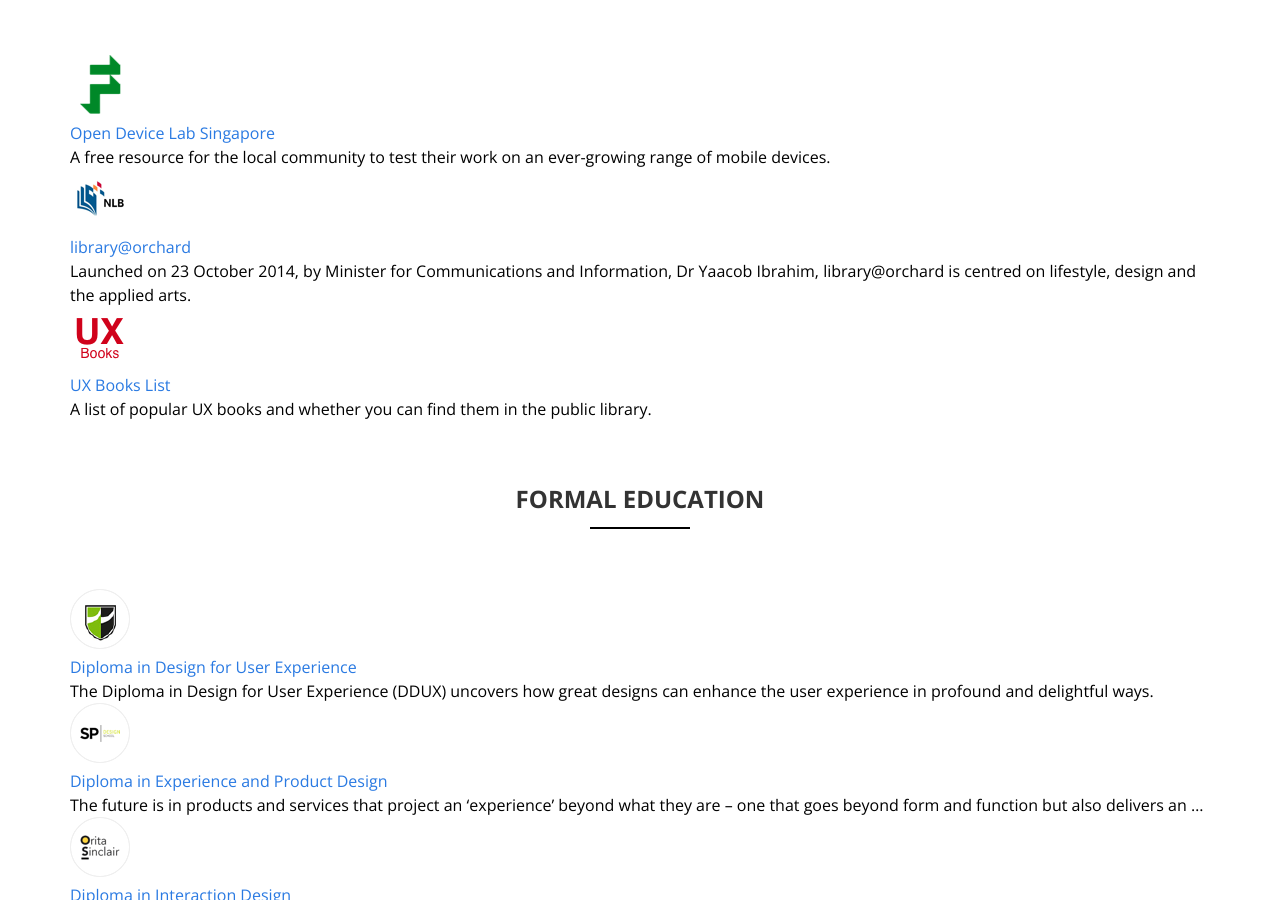
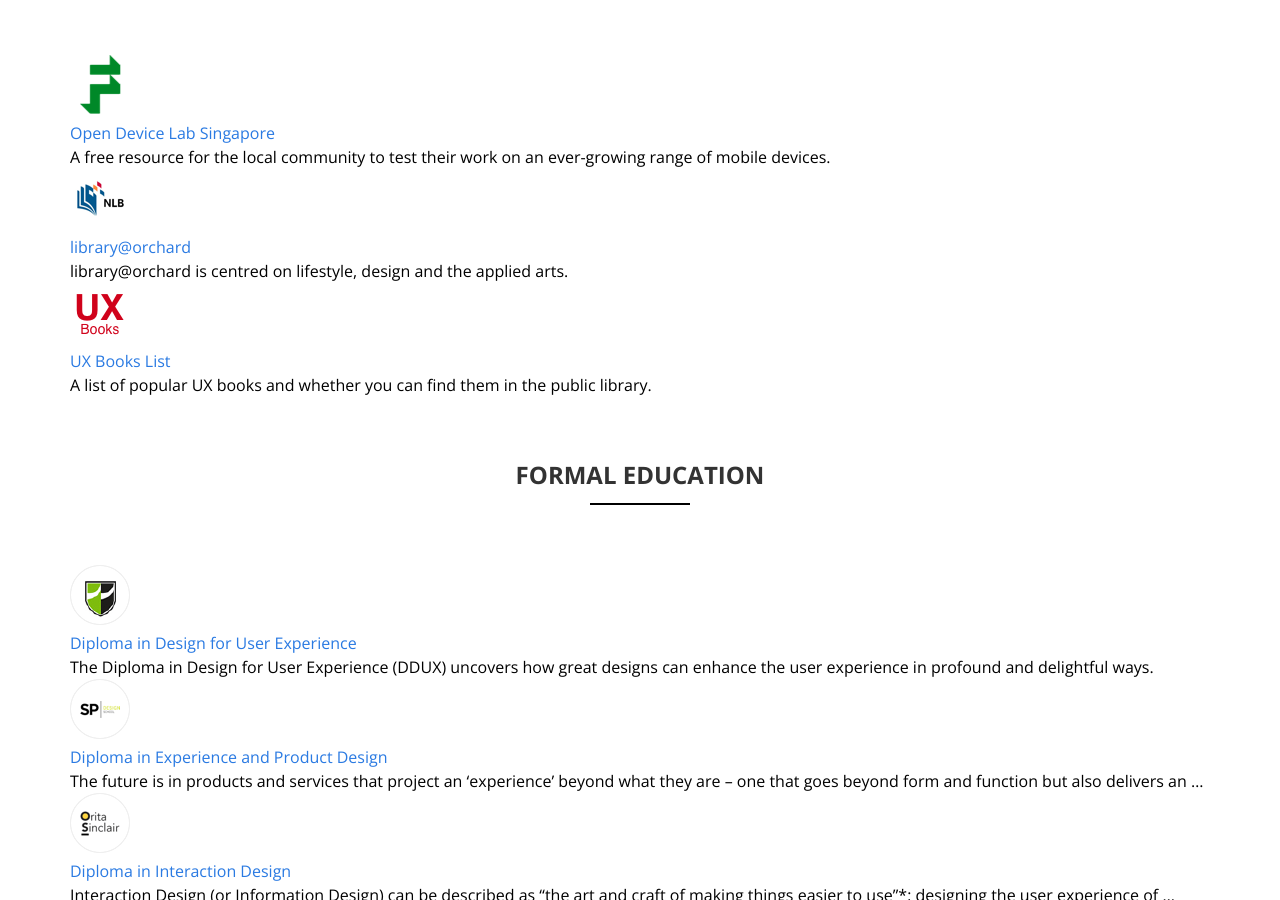
Before and after one commit to interfacesg/interfacesg.github.io, a Jekyll site: the page built from _posts/2014-09-17-welcome-to-jekyll.markdown, in a window 1280 px wide and 900 px high, scrolled down 2199 px. Built offline with Jekyll 4.4.1, drawn with Linux system fonts in a browser that asks for light colours; some web fonts are replaced.

Commit message:
change copy

```diff
--- a/_posts/2014-09-17-welcome-to-jekyll.markdown
+++ b/_posts/2014-09-17-welcome-to-jekyll.markdown
@@ -81,7 +81,7 @@ date:   2014-09-17 13:09:39
 - [![library@orchard](/img/logo-nlb.png)<br/>
 	library@orchard](http://www.nlb.gov.sg/VisitUs/BranchDetails/tabid/140/bid/337/Default.aspx?branch=library%40orchard)
 
-	Launched on 23 October 2014, by Minister for Communications and Information, Dr Yaacob Ibrahim, library@orchard is centred on lifestyle, design and the applied arts.
+	library@orchard is centred on lifestyle, design and the applied arts.
 
 - [![UX Books List](/img/logo-uxbooks.png)<br/>
 	UX Books List](https://docs.google.com/spreadsheets/d/1n1QMMYcR7e_dqG542DJ3Gn54iEse_ggIYaDUJMyVTn4/)
```
